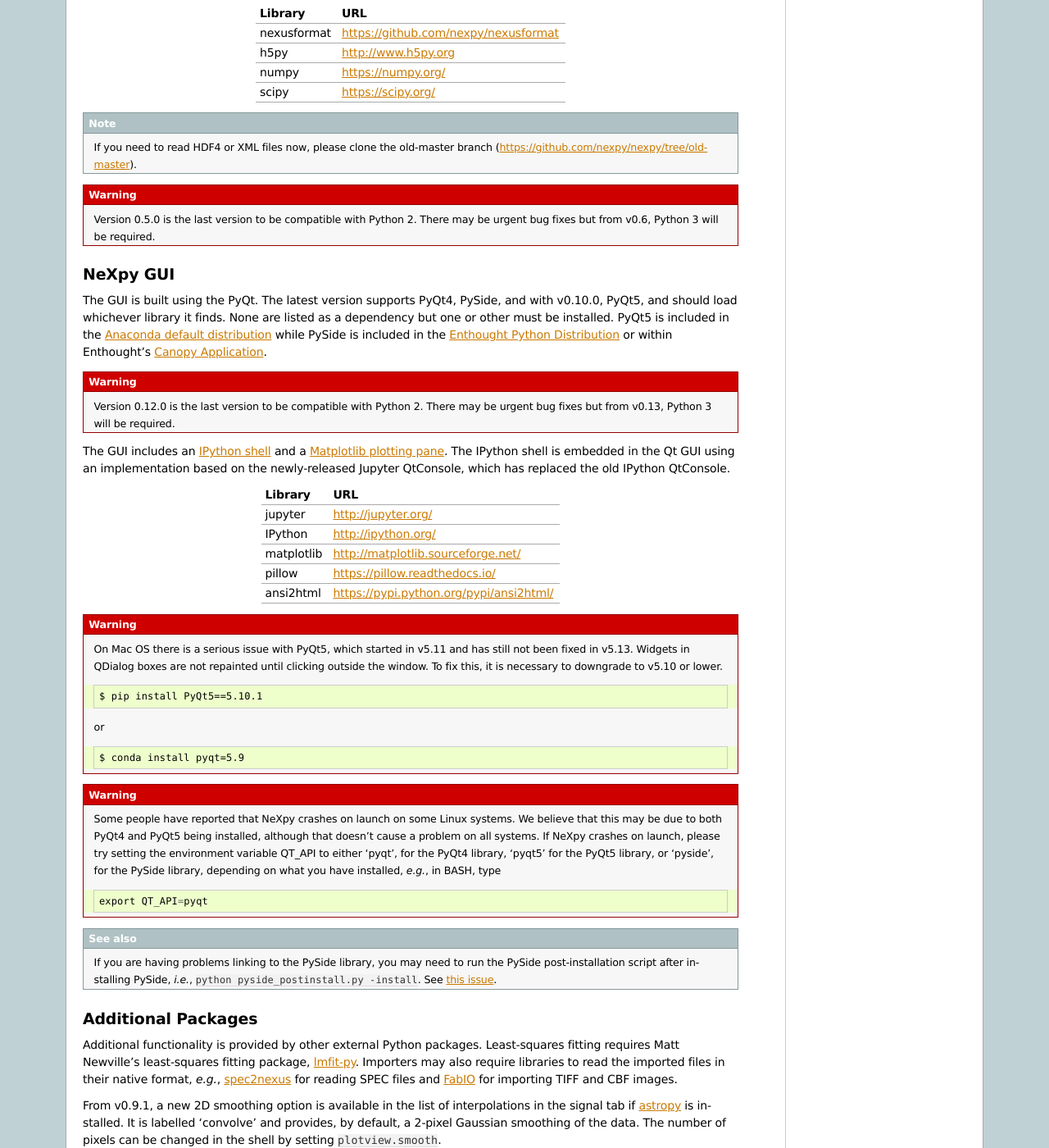
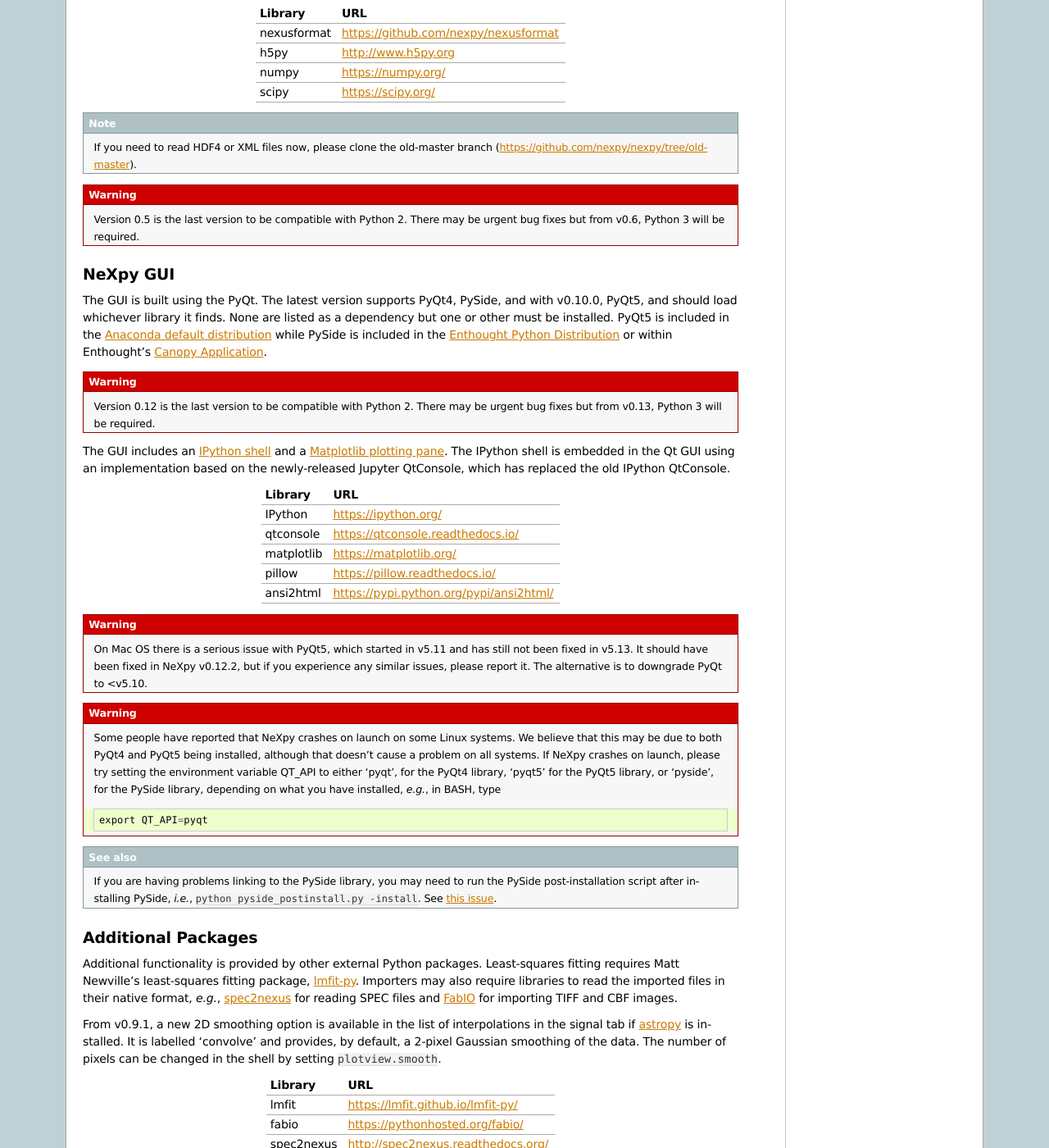
Before and after one commit to nexpy/nexpy, a Sphinx documentation site: the page built from doc/source/includeme.rst, in a window 1280 px wide and 1400 px high, scrolled down 1212 px. Shown: the whole window at 82% size. Built offline with Sphinx 7.4.7, drawn with Linux system fonts in a browser that asks for light colours; some of the changed text lies outside the part shown.

Commit message:
Update version numbers and package URLs

```diff
--- a/README.rst
+++ b/README.rst
@@ -80,7 +80,7 @@ scipy              https://scipy.org/
 .. note:: If you need to read HDF4 or XML files now, please clone the
           old-master branch (https://github.com/nexpy/nexpy/tree/old-master).
 
-.. warning:: Version 0.5.0 is the last version to be compatible with Python 2.
+.. warning:: Version 0.5 is the last version to be compatible with Python 2.
              There may be urgent bug fixes but from v0.6, Python 3 will be
              required.
 
@@ -95,7 +95,7 @@ while PySide is included in the `Enthought Python Distribution
 <http://www.enthought.com>`_ or within Enthought's `Canopy Application
 <https://www.enthought.com/products/canopy/>`_.
 
-.. warning:: Version 0.12.0 is the last version to be compatible with Python 2.
+.. warning:: Version 0.12 is the last version to be compatible with Python 2.
              There may be urgent bug fixes but from v0.13, Python 3 will be
              required.
 
@@ -107,23 +107,17 @@ Jupyter QtConsole, which has replaced the old IPython QtConsole.
 =================  =================================================
 Library            URL
 =================  =================================================
-jupyter            http://jupyter.org/
-IPython            http://ipython.org/
-matplotlib         http://matplotlib.sourceforge.net/
+IPython            https://ipython.org/
+qtconsole          https://qtconsole.readthedocs.io/
+matplotlib         https://matplotlib.org/
 pillow             https://pillow.readthedocs.io/
 ansi2html          https://pypi.python.org/pypi/ansi2html/
 =================  =================================================
 
 .. warning:: On Mac OS there is a serious issue with PyQt5, which started in
-             v5.11 and has still not been fixed in v5.13. Widgets in QDialog
-             boxes are not repainted until clicking outside the window. To fix
-             this, it is necessary to downgrade to v5.10 or lower. ::
-
-                $ pip install PyQt5==5.10.1
-
-             or ::
-
-                $ conda install pyqt=5.9
+             v5.11 and has still not been fixed in v5.13. It should have been
+             fixed in NeXpy v0.12.2, but if you experience any similar issues,
+             please report it. The alternative is to downgrade PyQt to <v5.10.
 
 .. warning:: Some people have reported that NeXpy crashes on launch on some
              Linux systems. We believe that this may be due to both PyQt4 and
@@ -159,10 +153,10 @@ changed in the shell by setting ``plotview.smooth``.
 =================  ==========================================================
 Library            URL
 =================  ==========================================================
-lmfit              http://newville.github.io/lmfit-py/
-fabio              https://github.com/silx-kit/fabio
+lmfit              https://lmfit.github.io/lmfit-py/
+fabio              https://pythonhosted.org/fabio/
 spec2nexus         http://spec2nexus.readthedocs.org/
-astropy            http://www.astropy.org
+astropy            http://www.astropy.org/
 =================  ==========================================================
 
 .. note:: NeXpy should still run without these additional packages, but invoking
--- a/doc/source/index.rst
+++ b/doc/source/index.rst
@@ -17,7 +17,7 @@ reading and writing NeXus files is provided by the `nexusformat
 <https://github.com/nexpy/nexusformat>`_ package, which utilizes
 `h5py <http://www.h5py.org/>`_. The Python API is also described here.
 
-.. note:: NeXpy v0.12.1 is now available for `download
+.. note:: NeXpy v0.12.2 is now available for `download
           <https://pypi.python.org/pypi/NeXpy/>`_ (`Release Notes
           <https://github.com/nexpy/nexpy/releases>`_). This is a beta-release
           so please post any issues that you encounter on the `NeXpy GitHub
```
